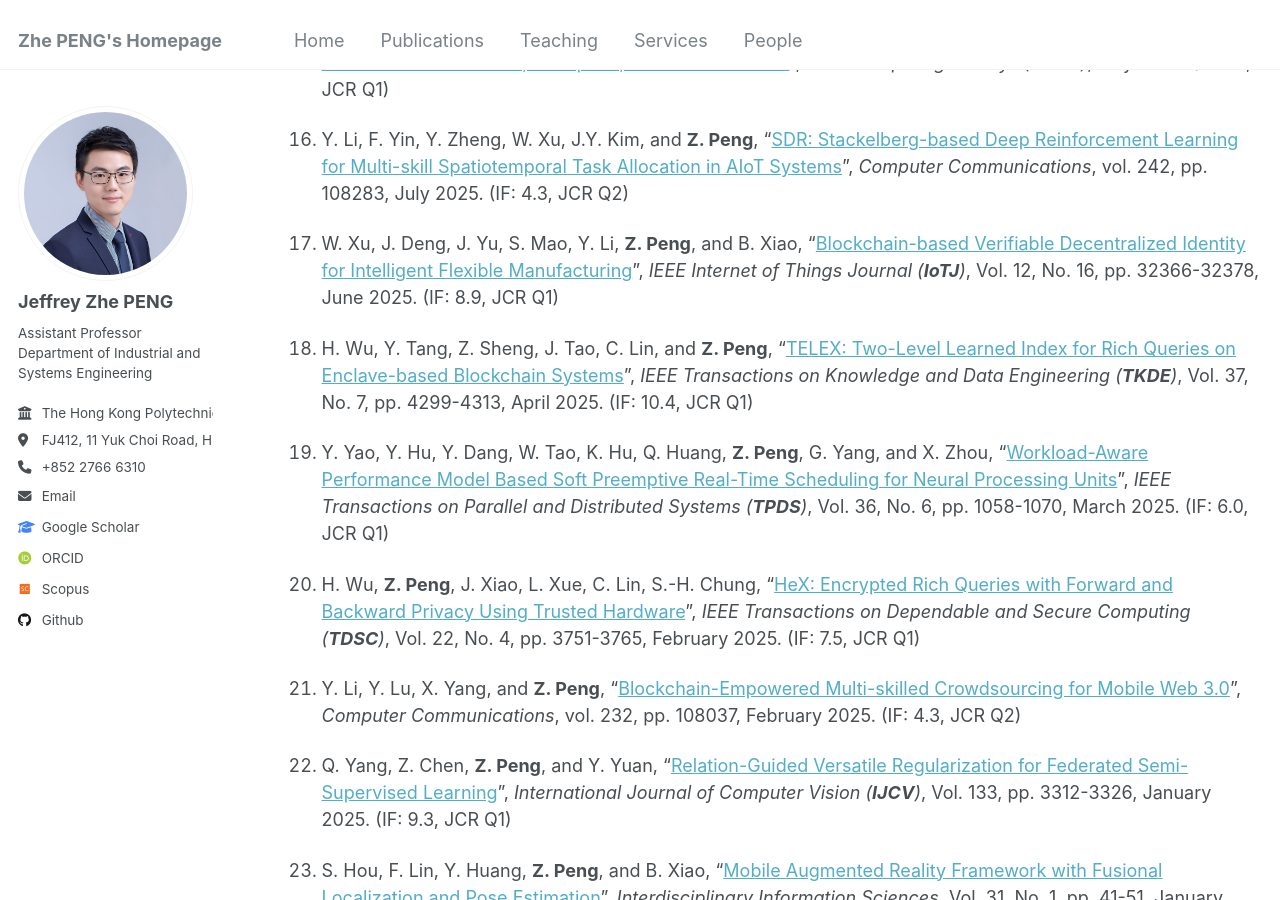
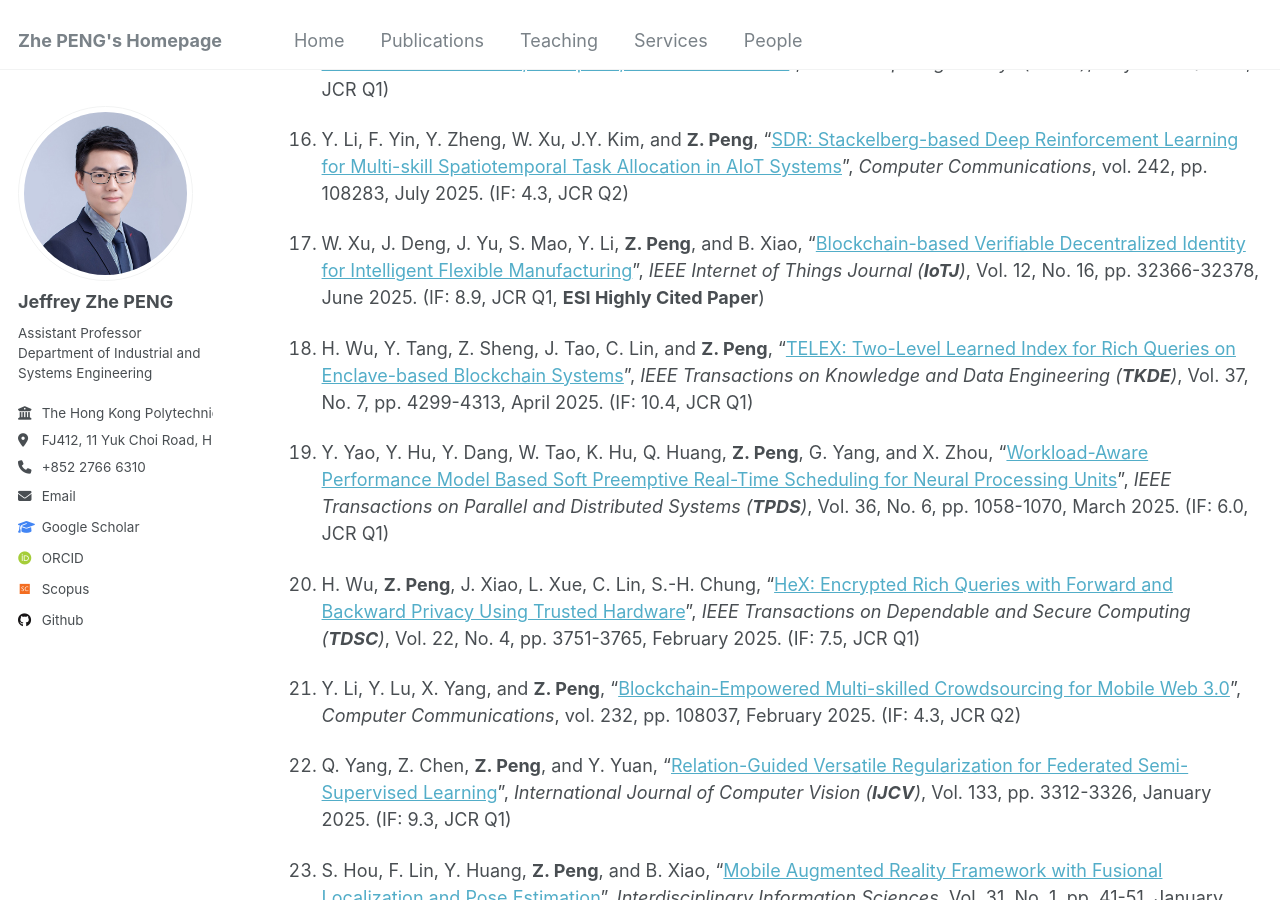
Before and after one commit to PENG-Zhe/peng-zhe.github.io, a Jekyll site: the page built from _pages/publications.md, in a window 1280 px wide and 900 px high, scrolled down 1511 px. Built offline with Jekyll 4.4.1, drawn with Linux system fonts in a browser that asks for light colours; some web fonts are replaced.

Commit message:
Update publications.md

```diff
--- a/_pages/publications.md
+++ b/_pages/publications.md
@@ -35,7 +35,7 @@ layout: archive
 
 1. Y. Li, F. Yin, Y. Zheng, W. Xu, J.Y. Kim, and **Z. Peng**, "[SDR: Stackelberg-based Deep Reinforcement Learning for Multi-skill Spatiotemporal Task Allocation in AIoT Systems](https://www.sciencedirect.com/science/article/pii/S0140366425002403)", _Computer Communications_, vol. 242, pp. 108283, July 2025. (IF: 4.3, JCR Q2)
 
-1. W. Xu, J. Deng, J. Yu, S. Mao, Y. Li, **Z. Peng**, and B. Xiao, "[Blockchain-based Verifiable Decentralized Identity for Intelligent Flexible Manufacturing](https://ieeexplore.ieee.org/document/11025828)", _IEEE Internet of Things Journal (**IoTJ**)_, Vol. 12, No. 16, pp. 32366-32378, June 2025. (IF: 8.9, JCR Q1)
+1. W. Xu, J. Deng, J. Yu, S. Mao, Y. Li, **Z. Peng**, and B. Xiao, "[Blockchain-based Verifiable Decentralized Identity for Intelligent Flexible Manufacturing](https://ieeexplore.ieee.org/document/11025828)", _IEEE Internet of Things Journal (**IoTJ**)_, Vol. 12, No. 16, pp. 32366-32378, June 2025. (IF: 8.9, JCR Q1, **ESI Highly Cited Paper**)
 
 1. H. Wu, Y. Tang, Z. Sheng, J. Tao, C. Lin, and **Z. Peng**, "[TELEX: Two-Level Learned Index for Rich Queries on Enclave-based Blockchain Systems](https://ieeexplore.ieee.org/document/10979200)", _IEEE Transactions on Knowledge and Data Engineering (**TKDE**)_, Vol. 37, No. 7, pp. 4299-4313, April 2025. (IF: 10.4, JCR Q1)
 
```
